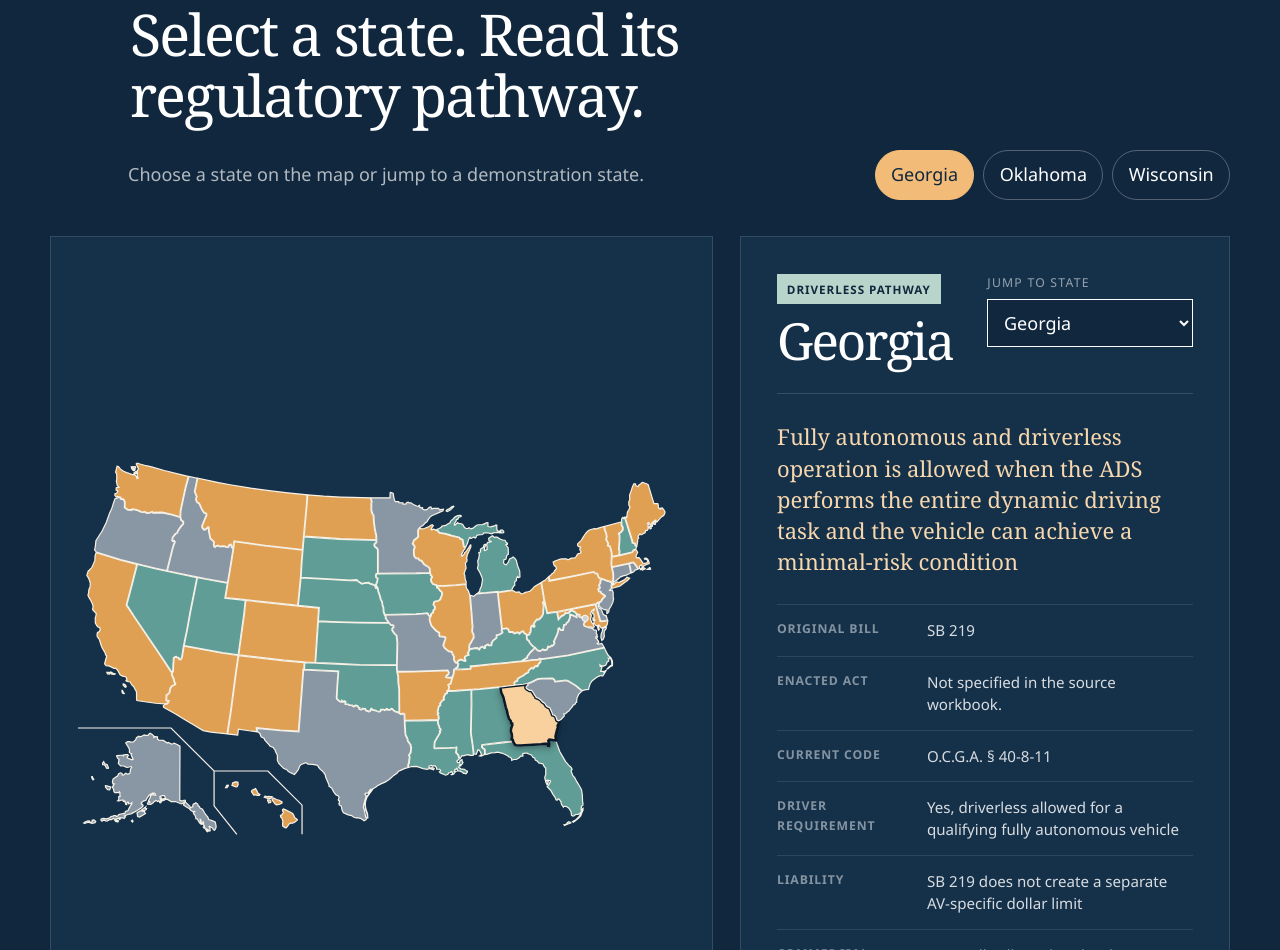
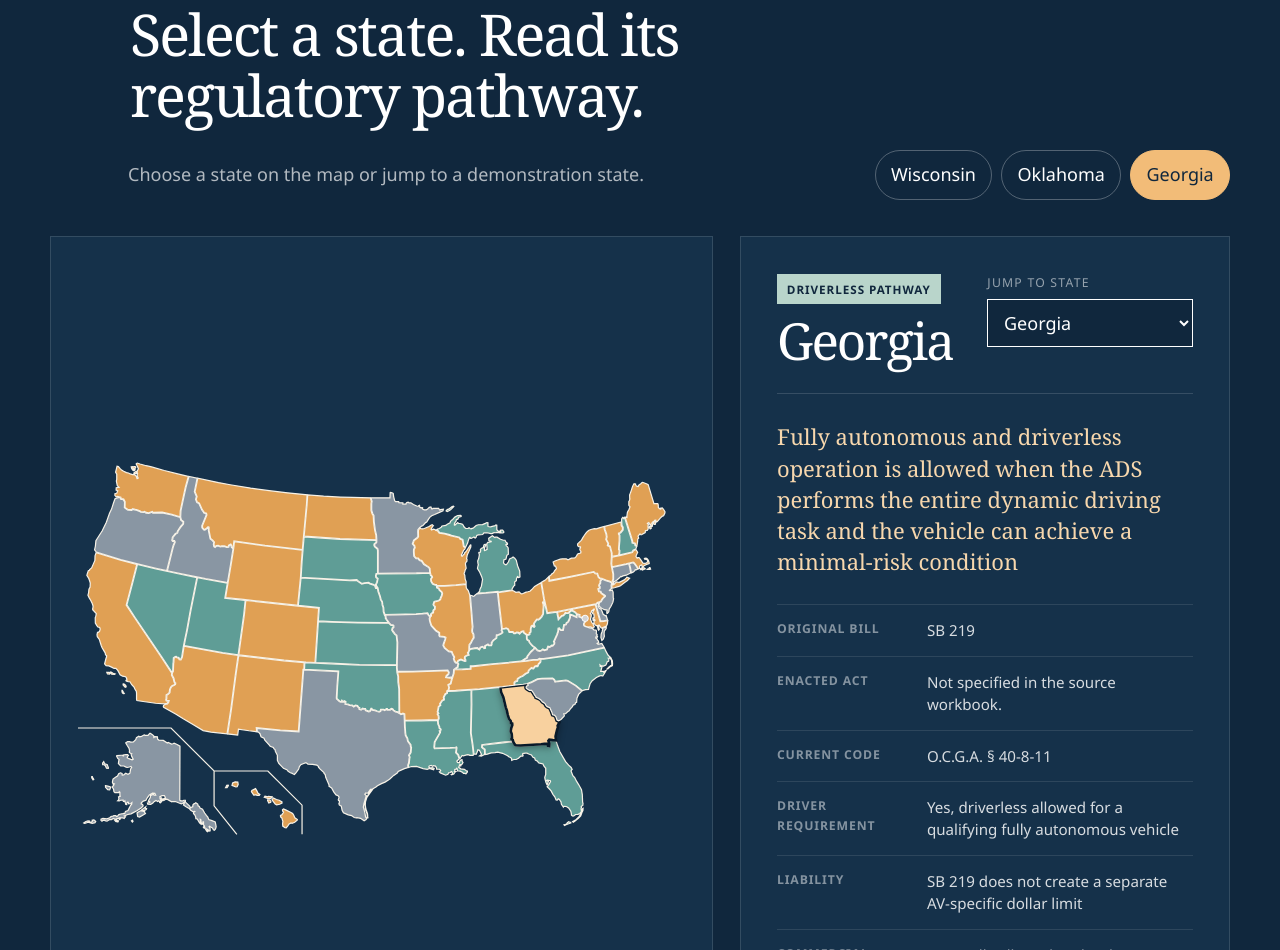
Before and after one commit to xinyangdu0210/RAV-regulation, a website: page index.html in a window 1280 px wide. Shown: the part 2850-3800 px from the top of the page. Drawn offline with Linux system fonts and the light colour scheme.

Commit message:
Reorder atlas state shortcuts

```diff
--- a/index.html
+++ b/index.html
@@ -67,7 +67,7 @@
         <div class="section-heading light-heading"><span class="section-number">02</span><div><span class="section-kicker">Interactive atlas</span><h2>Select a state. Read its regulatory pathway.</h2></div></div>
         <div class="explorer-toolbar">
           <p>Choose a state on the map or jump to a demonstration state.</p>
-          <div class="focus-links" aria-label="Demonstration states"><button type="button" data-state-shortcut="Georgia">Georgia</button><button type="button" data-state-shortcut="Oklahoma">Oklahoma</button><button type="button" data-state-shortcut="Wisconsin">Wisconsin</button></div>
+          <div class="focus-links" aria-label="Demonstration states"><button type="button" data-state-shortcut="Wisconsin">Wisconsin</button><button type="button" data-state-shortcut="Oklahoma">Oklahoma</button><button type="button" data-state-shortcut="Georgia">Georgia</button></div>
         </div>
         <div class="explorer-grid">
           <div class="map-card">
```
